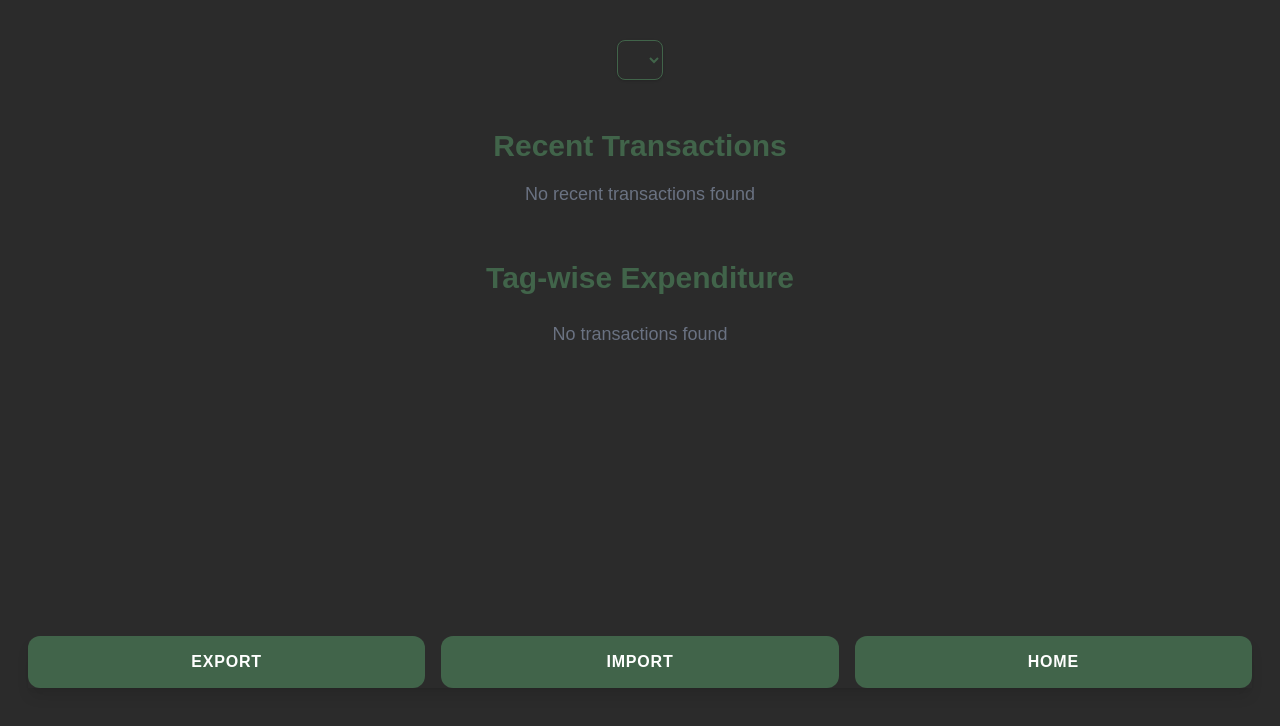
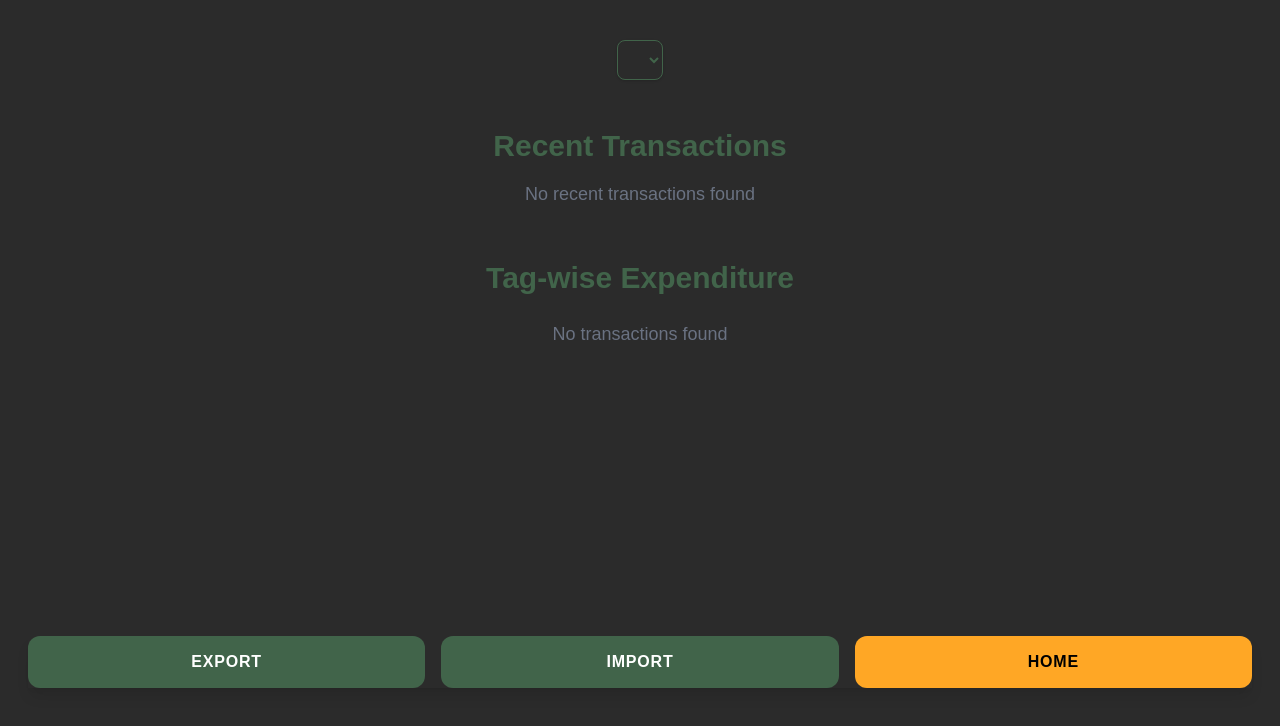
Before and after one commit to priyankarkoley/ExpenseTracker, a Next.js app: page /transactions in a window 1280 px wide. Shown: the top 726 px of the page. Built offline with nearby package versions, Linux system fonts and the light colour scheme.

Commit message:
style: update button colors for better visibility and user experience

```diff
--- a/src/app/page.tsx
+++ b/src/app/page.tsx
@@ -208,7 +208,7 @@ export default function Home() {
 							}}
 							className="h-full w-full rounded-xl bg-white px-4 text-2xl text-[#0D4715] outline-none"
 						/>
-						<button onClick={handleAdd} className="h-full rounded-xl bg-[#41644A] px-4 font-semibold tracking-wider">
+						<button onClick={handleAdd} className="h-full rounded-xl bg-[#FFA725] text-black px-4 font-semibold tracking-wider">
 							ADD
 						</button>
 					</div>
--- a/src/app/transactions/page.tsx
+++ b/src/app/transactions/page.tsx
@@ -302,7 +302,7 @@ export default function Transactions() {
 				>
 					IMPORT
 				</button>
-				<Link href="/" className="w-full rounded-xl bg-[#41644A] py-3.5 text-center">
+				<Link href="/" className="w-full rounded-xl bg-[#FFA725] py-3.5 text-center text-black">
 					HOME
 				</Link>
 			</div>
```
